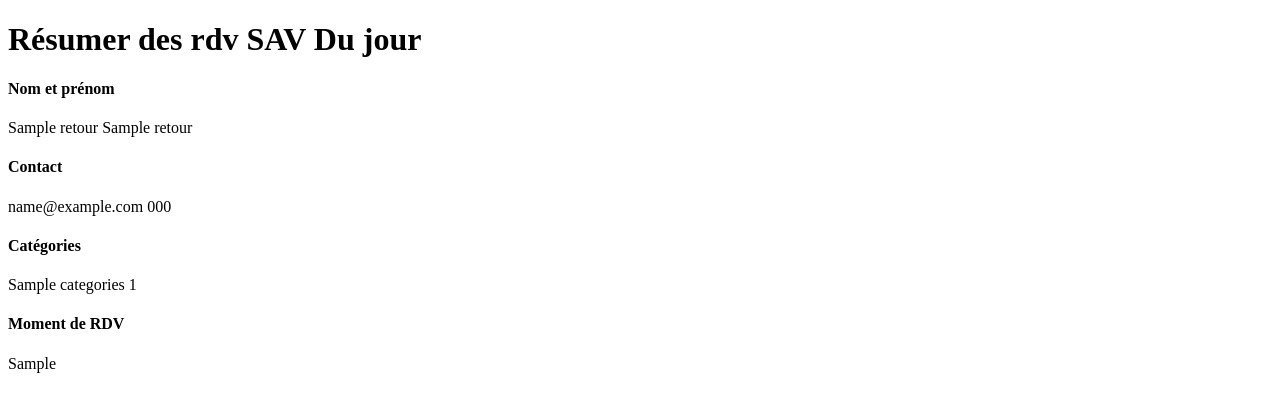
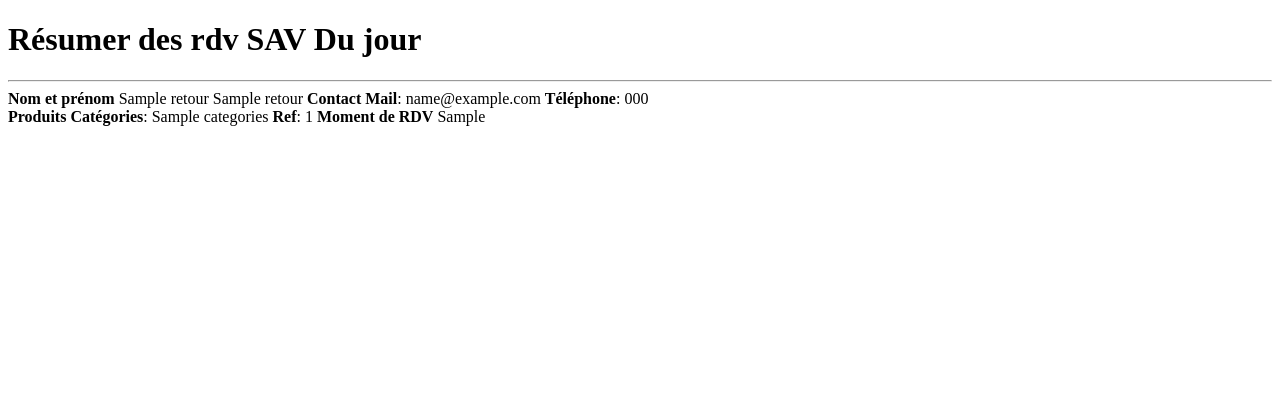
Before and after one commit to AsuraMoon/SAV_Symfo, a Symfony app: template templates/service/service.html.twig in a window 1280 px wide. Shown: the top 412 px of the page. Run offline with Twig, Linux system fonts and the light colour scheme; the template is opened without the code that fills it: most values are stand-ins (such as "Sample title", 1, 10 or a date in 2020); some libraries are stand-ins or nearby versions.

Commit message:
Update service.html.twig

```diff
--- a/templates/service/service.html.twig
+++ b/templates/service/service.html.twig
@@ -9,16 +9,17 @@
 {% for retour in retours %}
 
 <p>
-    <h4>Nom et prénom</h4>
+    <hr>
+    <strong>Nom et prénom</strong>
     {{retour.lName}}
     {{retour.fName}}
-    <h4>Contact</h4>
-    {{retour.mail}}
-    {{retour.phone}}
-    <h4>Catégories</h4>
-    {{retour.categories}}
-    {{retour.numProduct}}
-    <h4>Moment de RDV</h4>
+    <strong>Contact</strong>
+    <strong>Mail</strong>: {{retour.mail}}
+    <strong>Téléphone</strong>: {{retour.phone}}<br/>
+    <strong>Produits</strong>
+    <strong>Catégories</strong>: {{retour.categories}}
+    <strong>Ref</strong>: {{retour.numProduct}}
+    <strong>Moment de RDV</strong>
     {{retour.dayMoment}}
 <p>
 
```
